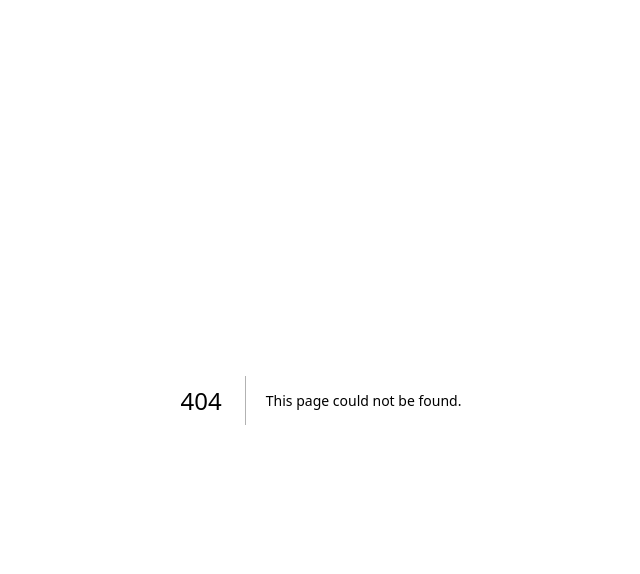
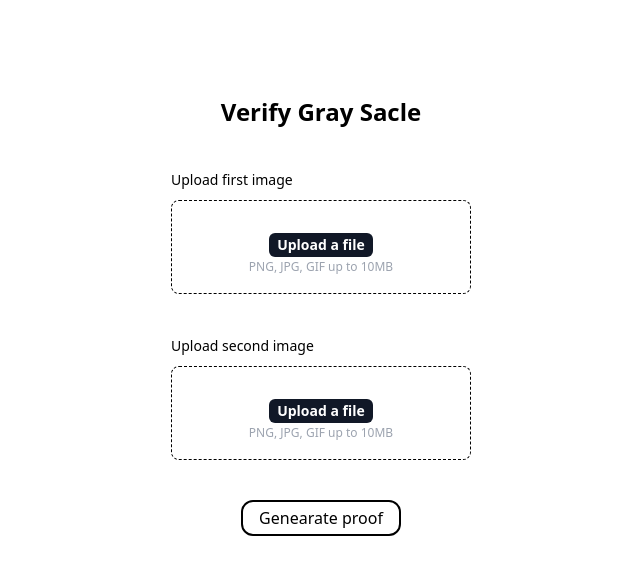
Before and after one commit to 0xrishabh/zkPic, a Next.js app: page /gray in a window 1280 px wide. Before the commit this address had no page. Shown: the top 574 px of the page, without its empty margins (319-959 px from the left). Built offline with nearby package versions, Linux system fonts and the light colour scheme.

Commit message:
added grayscale image upload

```diff
--- /dev/null
+++ b/src/pages/gray.tsx
@@ -0,0 +1,144 @@
+import React, { useRef, useState } from "react";
+import { grayScale } from "../utils/grayScale";
+
+export default function Test() {
+  const canvasRef = useRef(null);
+  const [imageData, setImageData] = useState<any>({
+    firstImage: [],
+    secondImage: [],
+  });
+  const [file, setFile] = useState<any>({
+    firstImage: "",
+    secondImage: "",
+  });
+
+  const runMain = () => {
+    grayScale(imageData);
+  };
+
+  const handleImageUpload = (event: any) => {
+    const file = event.target.files[0];
+    setFile((prevData: any) => ({
+      ...prevData,
+      [event.target.id]: URL.createObjectURL(file),
+    }));
+    if (file) {
+      const img = new Image();
+      img.onload = () => {
+        const canvas: any = canvasRef.current;
+        canvas.width = img.width;
+        canvas.height = img.height;
+        const ctx = canvas.getContext("2d");
+        ctx.drawImage(img, 0, 0, img.width, img.height);
+        const imageData = ctx.getImageData(0, 0, img.width, img.height);
+        const pixelData = imageData.data;
+        const pixelArray: any = [];
+        for (let i = 0; i < pixelData.length; i += 4) {
+          const pixel = [pixelData[i], pixelData[i + 1], pixelData[i + 2]];
+          pixelArray.push(pixel);
+        }
+        setImageData((prevData: any) => ({
+          ...prevData,
+          [event.target.id]: pixelArray,
+        }));
+      };
+      img.src = URL.createObjectURL(file);
+    }
+  };
+
+  return (
+    <main
+      className={`flex min-h-screen flex-col items-center justify-between p-24`}
+    >
+      <div className="relative flex flex-col gap-y-10 place-items-center">
+        <p className="text-2xl font-bold">Verify Gray Sacle</p>
+        <div className="flex justify-center items-center gap-x-6">
+          <div className="w-[300px]">
+            <label
+              htmlFor="cover-photo"
+              className="block text-sm font-medium leading-6 text-black"
+            >
+              Upload first image
+            </label>
+            <div className="mt-2 flex justify-center rounded-lg border border-dashed border-black px-6 py-4">
+              <div className="text-center">
+                <div className="mt-4 flex text-sm justify-center leading-6 text-gray-900">
+                  <label
+                    htmlFor="firstImage"
+                    className="relative cursor-pointer rounded-md bg-gray-900 font-semibold px-2 text-white focus-within:outline-none focus-within:ring-2 focus-within:ring-indigo-600 focus-within:ring-offset-2 focus-within:ring-offset-gray-900 hover:text-indigo-500"
+                  >
+                    <span>
+                      {imageData.firstImage.length
+                        ? "Uploded Sucessfully"
+                        : "Upload a file"}
+                    </span>
+                    <input
+                      id="firstImage"
+                      name="firstImage"
+                      type="file"
+                      className="sr-only"
+                      onChange={handleImageUpload}
+                    />
+                  </label>
+                </div>
+                <p className="text-xs leading-5 text-gray-400">
+                  PNG, JPG, GIF up to 10MB
+                </p>
+              </div>
+            </div>
+          </div>
+          {file.firstImage && (
+            <img src={file.firstImage} className="!w-[300px] !h-[200px]" />
+          )}
+          <canvas ref={canvasRef} style={{ display: "none" }}></canvas>
+        </div>
+        <div className="flex justify-center items-center gap-x-6">
+          <div className="w-[300px]">
+            <label
+              htmlFor="cover-photo"
+              className="block text-sm font-medium leading-6 text-black"
+            >
+              Upload second image
+            </label>
+            <div className="mt-2 flex justify-center rounded-lg border border-dashed border-black px-6 py-4">
+              <div className="text-center">
+                <div className="mt-4 flex justify-center text-sm leading-6 text-gray-900">
+                  <label
+                    htmlFor="secondImage"
+                    className="relative cursor-pointer rounded-md bg-gray-900 font-semibold px-2 text-white focus-within:outline-none focus-within:ring-2 focus-within:ring-indigo-600 focus-within:ring-offset-2 focus-within:ring-offset-gray-900 hover:text-indigo-500"
+                  >
+                    <span>
+                      {imageData.secondImage.length
+                        ? "Uploded Sucessfully"
+                        : "Upload a file"}
+                    </span>
+                    <input
+                      id="secondImage"
+                      name="secondImage"
+                      type="file"
+                      className="sr-only"
+                      onChange={handleImageUpload}
+                    />
+                  </label>
+                </div>
+                <p className="text-xs leading-5 text-gray-400">
+                  PNG, JPG, GIF up to 10MB
+                </p>
+              </div>
+            </div>
+          </div>
+          {file.secondImage && (
+            <img src={file.secondImage} className="!w-[300px] !h-[200px]" />
+          )}
+          <canvas ref={canvasRef} style={{ display: "none" }}></canvas>
+        </div>
+        <button
+          onClick={runMain}
+          className="border-2 border-black px-4 py-1 rounded-xl"
+        >
+          Genearate proof
+        </button>
+      </div>
+    </main>
+  );
+}
--- a/src/pages/index.tsx
+++ b/src/pages/index.tsx
@@ -9,11 +9,20 @@ export default function Home() {
     <main
       className={`flex min-h-screen flex-col items-center justify-between p-24 ${inter.className}`}
     >
-      <div className="relative flex flex-col gap-y-10 place-items-center before:absolute before:h-[300px] before:w-[480px] before:-translate-x-1/2 before:rounded-full before:bg-gradient-radial before:from-white before:to-transparent before:blur-2xl before:content-[''] after:absolute after:-z-20 after:h-[180px] after:w-[240px] after:translate-x-1/3 after:bg-gradient-conic after:from-sky-200 after:via-blue-200 after:blur-2xl after:content-[''] before:dark:bg-gradient-to-br before:dark:from-transparent before:dark:to-blue-700/10 after:dark:from-sky-900 after:dark:via-[#0141ff]/40 before:lg:h-[360px]">
+      <div className="relative flex flex-col gap-y-10 place-items-center">
         <p className="text-4xl font-bold">Zk Verification</p>
-        <Link href="/test">
-            <p className="border border-rose-100 px-4 py-2 rounded-xl cursor-pointer">Test Case</p>
-        </Link>
+        <div className="flex gap-x-8">
+          <Link href="/gray">
+            <p className="border-2 border-black px-4 py-2 rounded-xl cursor-pointer">
+              Grayscale
+            </p>
+          </Link>
+          <Link href="/test">
+            <p className="border-2 border-black px-4 py-2 rounded-xl cursor-pointer">
+              Test Case
+            </p>
+          </Link>
+        </div>
       </div>
     </main>
   );
--- a/src/styles/globals.css
+++ b/src/styles/globals.css
@@ -1,27 +1,3 @@
 @tailwind base;
 @tailwind components;
 @tailwind utilities;
-
-:root {
-  --foreground-rgb: 0, 0, 0;
-  --background-start-rgb: 214, 219, 220;
-  --background-end-rgb: 255, 255, 255;
-}
-
-@media (prefers-color-scheme: dark) {
-  :root {
-    --foreground-rgb: 255, 255, 255;
-    --background-start-rgb: 0, 0, 0;
-    --background-end-rgb: 0, 0, 0;
-  }
-}
-
-body {
-  color: rgb(var(--foreground-rgb));
-  background: linear-gradient(
-      to bottom,
-      transparent,
-      rgb(var(--background-end-rgb))
-    )
-    rgb(var(--background-start-rgb));
-}
--- /dev/null
+++ b/src/utils/grayScale.ts
@@ -0,0 +1,12 @@
+import { decompressSync } from "fflate";
+import {
+  Crs,
+  newBarretenbergApiAsync,
+  RawBuffer,
+} from "@aztec/bb.js/dest/browser/index.js";
+import initACVM, { executeCircuit, compressWitness } from "@noir-lang/acvm_js";
+import { ethers } from "ethers";
+
+export async function grayScale(imageData: any) {
+    console.log("imageData", imageData);
+}
```
